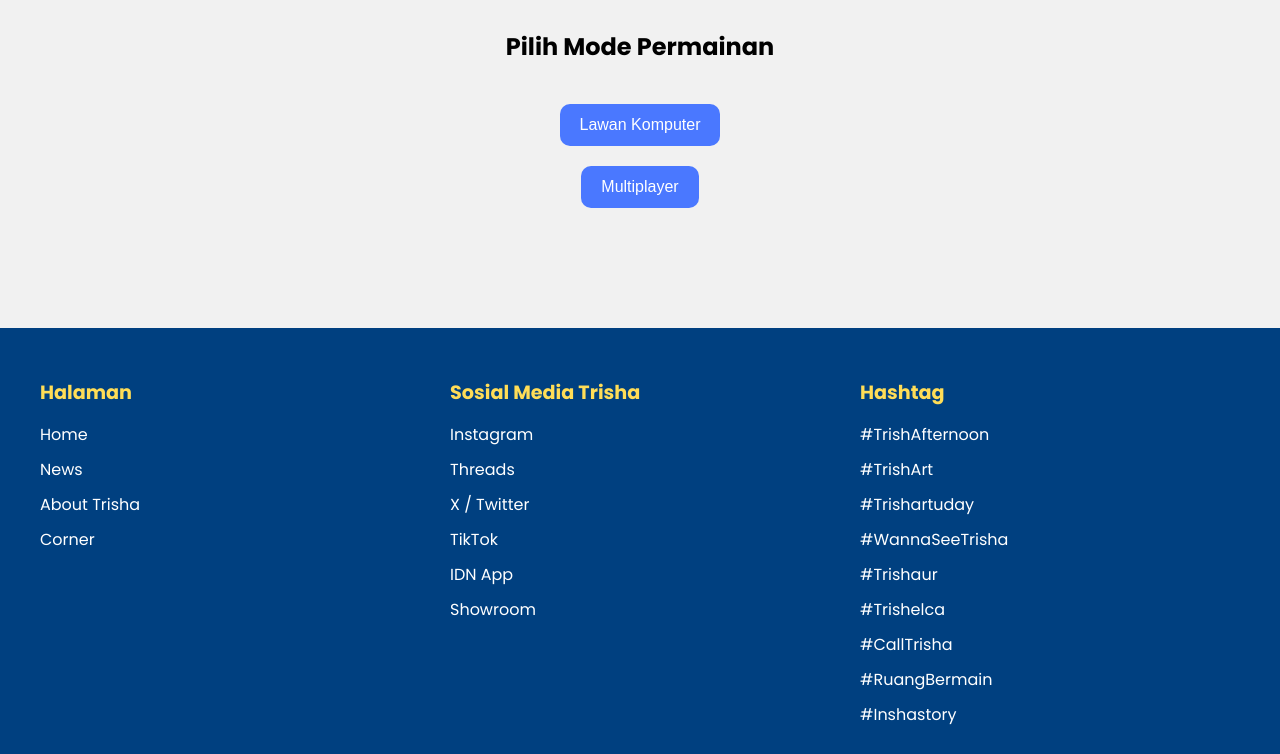
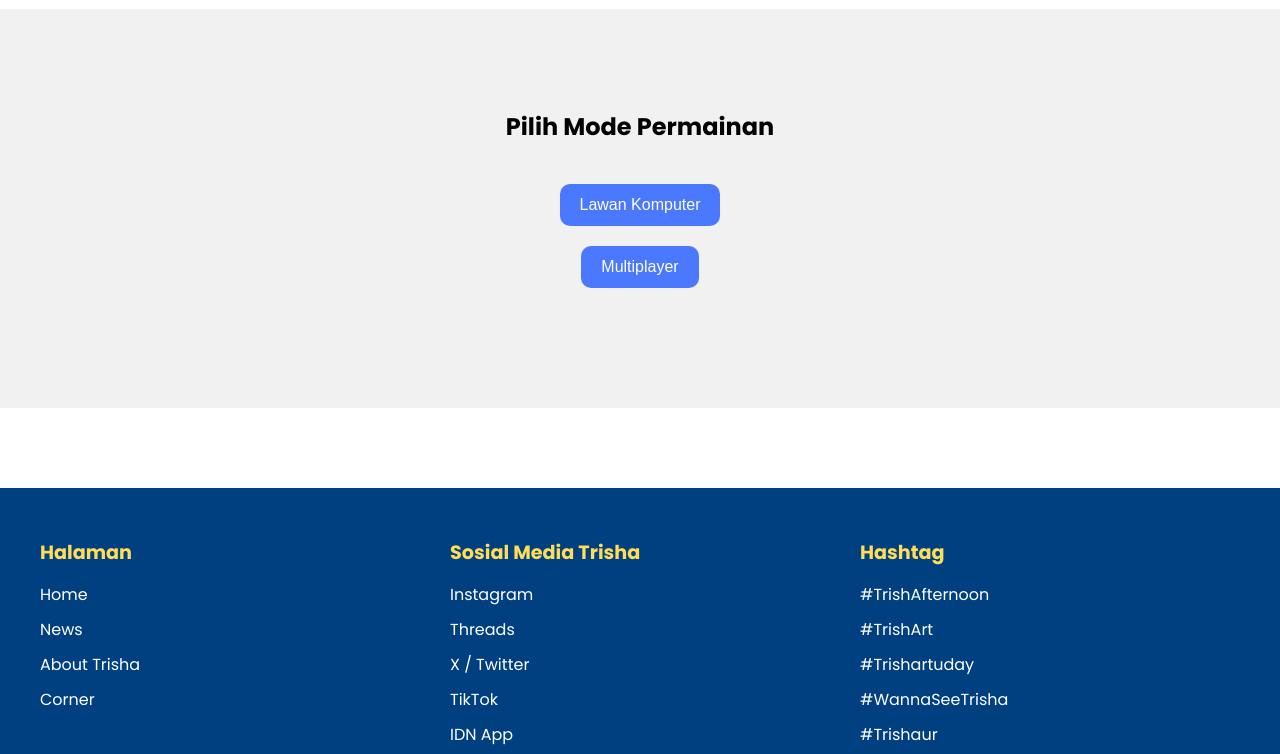
Before and after one commit to rasyawalp/cobamonopoli, a plain HTML site: page index.html in a window 1280 px wide. Shown: the part 71-825 px from the top of the page. Drawn offline with Linux system fonts and the light colour scheme.

Commit message:
Update index.html

```diff
--- a/index.html
+++ b/index.html
@@ -426,6 +426,14 @@
     background: transparent !important;
     border: none !important;
     box-shadow: none !important;
+}
+
+main {
+    flex: 1;
+    display: flex;
+    justify-content: center;
+    align-items: center;   /* INI yang bikin benar² center vertikal */
+    padding: 80px 0;       /* ruang aman dari header dan footer */
 }
   </style>
 
```
